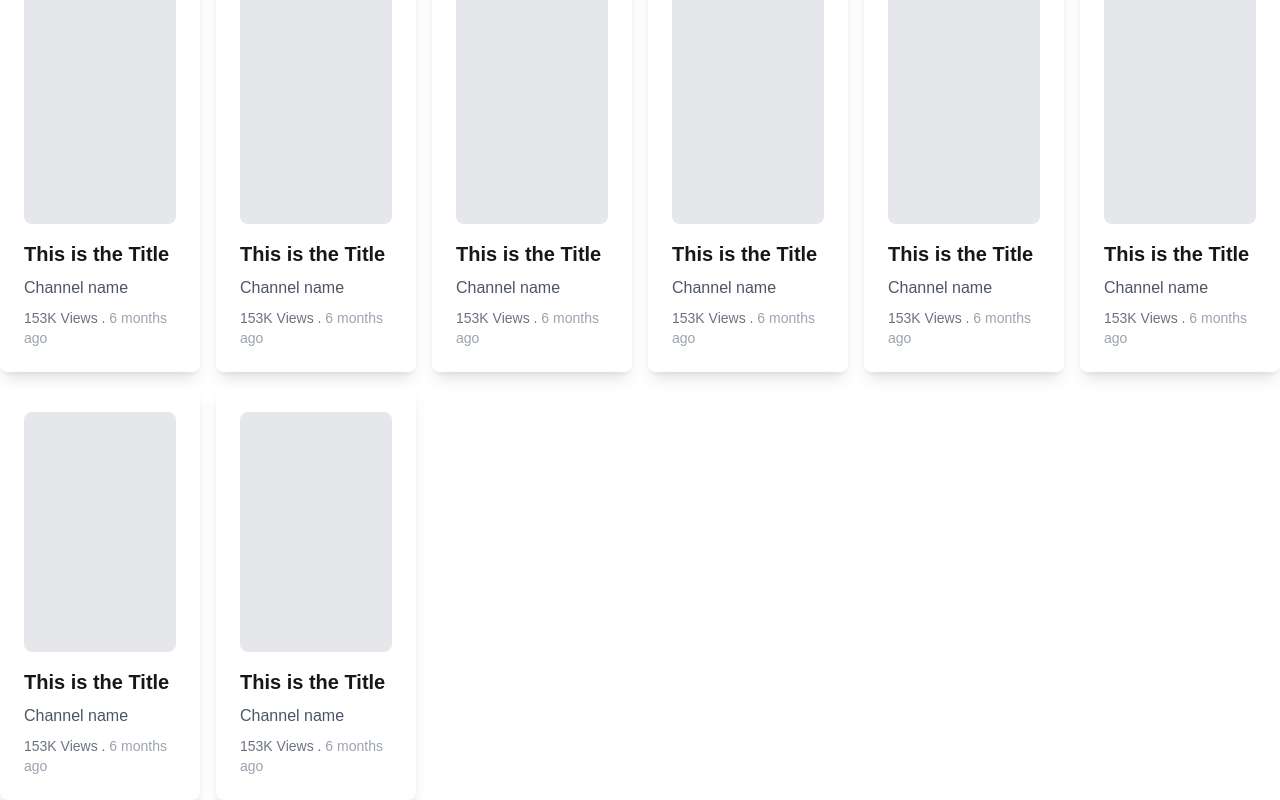
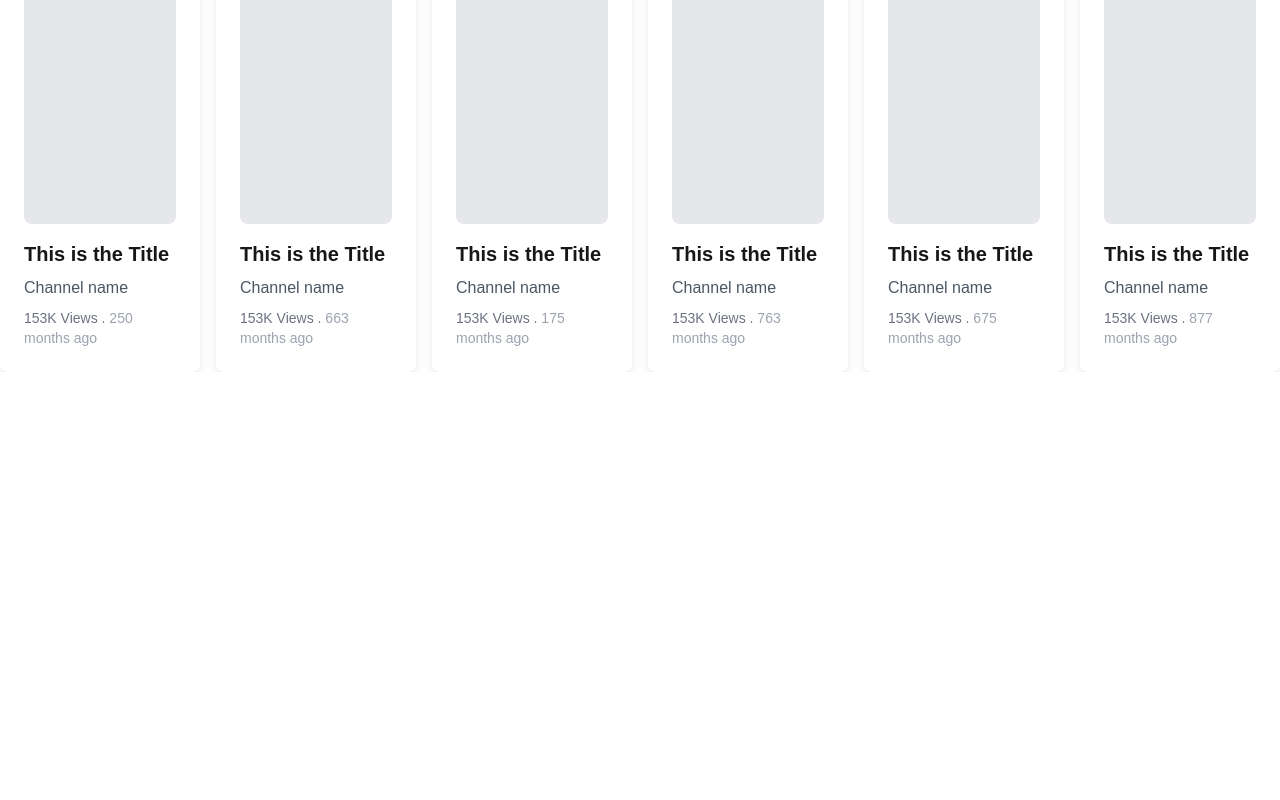
Before and after one commit to z33zain/Next-Streaming-Practice, a Next.js app: page / in a window 1280 px wide. Shown: the part 956-1756 px from the top of the page. After the commit the page ends 1328 px from the top, so only its background shows below. Built offline with nearby package versions, Linux system fonts and the light colour scheme.

Commit message:
added delay

```diff
--- a/app/about/page.js
+++ b/app/about/page.js
@@ -1,4 +1,10 @@
-import React from 'react'
+
+
+export const metadata = {
+  title: "Hello About",
+  description: "Hi Dev"
+}
+
 
 const page = () => {
   return (
--- a/app/components/Card.js
+++ b/app/components/Card.js
@@ -1,6 +1,10 @@
 import Details from "./Details";
 import { Suspense } from "react";
 
+
+function getRandomWholeNumberInRange(min, max) {
+  return Math.floor(Math.random() * (max - min + 1 * 1000)) + min;
+}
 
 
 function Skeleton() {
@@ -22,7 +26,7 @@ const Card =  () => {
     <div className="max-w-sm rounded-lg overflow-hidden shadow-lg bg-white p-6">
       <div className="h-60 w-full bg-gray-200 rounded-lg mb-4"></div>
       <Suspense fallback={<Skeleton/>}>
-      <Details/>
+      <Details when={getRandomWholeNumberInRange(3,10)} num={getRandomWholeNumberInRange(3,10)}/>
       </Suspense>
     </div>
   );
--- a/app/components/Details.js
+++ b/app/components/Details.js
@@ -1,18 +1,15 @@
 
 
-const Details = async () => {
-    function getRandomWholeNumberInRange(min, max) {
-        return Math.floor(Math.random() * (max - min + 1 * 1000)) + min;
-      }
+const Details = async ( {when, num} ) => {
 
 
-    await new Promise((resolve)=> setTimeout(resolve,getRandomWholeNumberInRange(3,7)))
+    await new Promise((resolve)=> setTimeout(resolve, num))
   return (
     <>
     <h2 className="text-xl font-bold mb-2">This is the Title</h2>
       <p className="text-gray-600 mb-2">Channel name</p>
       <div className="text-gray-500 text-sm">
-        153K Views . <span className="text-gray-400">6 months ago</span>
+        153K Views . <span className="text-gray-400">{when} months ago</span>
       </div>
       </>
   )
--- a/app/contact/page.js
+++ b/app/contact/page.js
@@ -1,4 +1,7 @@
-import React from 'react'
+export const metadata = {
+  title: "Hello Contact",
+  description: "Hi Dev"
+}
 
 const page = () => {
   return (
--- a/app/page.js
+++ b/app/page.js
@@ -1,12 +1,14 @@
 import Card from "./components/Card";
 
 export const metadata = {
-  title: "Hello",
-  description: "Hi"
+  title: "Hello Home",
+  description: "Hi Dev"
 }
+
+
 const Page = () => {
-  // Array of 20 items to map over
-  const cards = new Array(20).fill(null);
+  // Array of 18 items to map over
+  const cards = new Array(18).fill(null);
 
 
   return (
```
